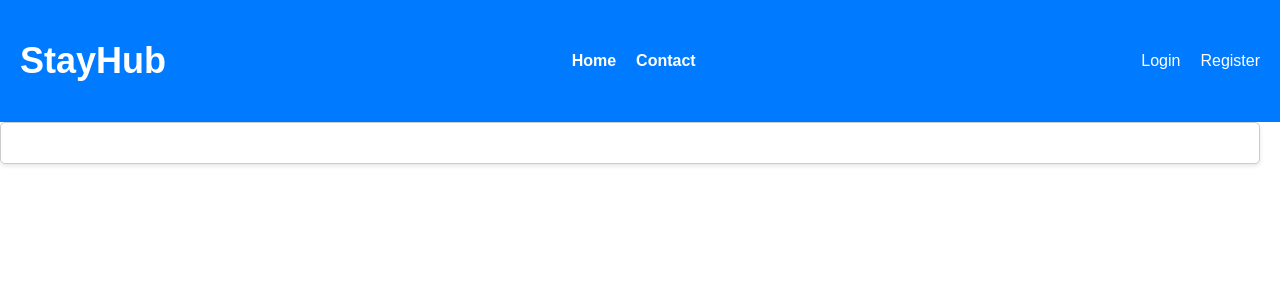
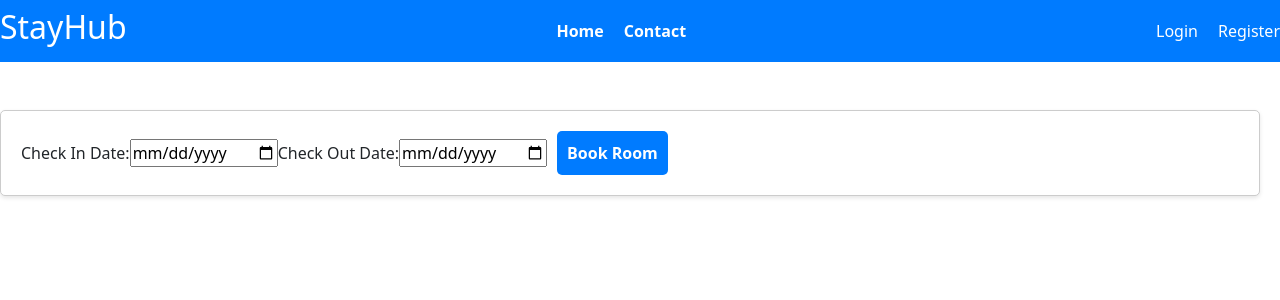
Before and after one commit to Robofish996/HotelBookingApp, a PHP site: page /pages/compare.php in a window 1280 px wide. Shown: the top 300 px of the page. Run offline with PHP 8.4, Linux system fonts and the light colour scheme.

Commit message:
Finished compare.php and styling

```diff
--- a/pages/compare.php
+++ b/pages/compare.php
@@ -1,5 +1,19 @@
+<?php session_start();
+
+$host = 'localhost';
+$username = 'Mathew';
+$password = 'mysql@123';
+$database = 'stayhub';
+
+$connection = mysqli_connect($host, $username, $password, $database);
+
+// Check connection
+if (!$connection) {
+    die("Database connection failed: " . mysqli_connect_error());
+} ?>
 <!DOCTYPE html>
 <html lang="en">
+
 <head>
     <meta charset="UTF-8">
     <meta http-equiv="X-UA-Compatible" content="IE=edge">
@@ -8,8 +22,11 @@
     <link rel="stylesheet" href="../styling/css/compare.css">
     <!-- Include FontAwesome CSS -->
     <link rel="stylesheet" href="https://cdnjs.cloudflare.com/ajax/libs/font-awesome/5.15.3/css/all.min.css">
+    <link defer href="https://cdn.jsdelivr.net/npm/bootstrap@5.2.3/dist/css/bootstrap.min.css" rel="stylesheet" integrity="sha384-rbsA2VBKQhggwzxH7pPCaAqO46MgnOM80zW1RWuH61DGLwZJEdK2Kadq2F9CUG65" crossorigin="anonymous">
 </head>
+
 <body>
+
     <!-- Navigation Bar -->
     <nav class="navbar">
         <div class="logo">
@@ -23,7 +40,7 @@
             <?php
             session_start();
 
-            if(isset($_SESSION['user_id'])) {
+            if (isset($_SESSION['user_id'])) {
                 echo '<a href="../pages/logout.php">Logout</a>';
             } else {
                 echo '<a href="../pages/login.php">Login</a>';
@@ -34,7 +51,7 @@
     </nav>
 
     <!-- Selected Hotel Information -->
-    <div class="selected-hotel">
+    <div class="selected-hotel mt-5">
         <?php
         if (isset($_GET['hotel_id'])) {
             $selected_hotel_id = $_GET['hotel_id'];
@@ -44,11 +61,43 @@
             foreach ($_SESSION['all_hotels'] as $hotel) {
                 if ($hotel['hotel_id'] == $selected_hotel_id) {
                     $selected_hotel = $hotel;
+                    echo '<h2>' . $hotel['hotel_name'] . '</h2>';
+                    echo '<div class="jumbotron jumbotron-fluid">';
+                    echo '    <div class="container">';
                     echo '<img src="' . $hotel['image_path'] . '" alt="' . $hotel['hotel_name'] . '">';
-                    echo '<img src="' . $hotel['view_image'] . '" alt="' . $hotel['hotel_name'] . '">';
-                    echo '<img src="' . $hotel['room_image'] . '" alt="' . $hotel['hotel_name'] . '">';
-                    echo '<img src="' . $hotel['bath_image'] . '" alt="' . $hotel['hotel_name'] . '">';
-                    echo '<h2>' . $hotel['hotel_name'] . '</h2>';
+
+                    echo '    </div>';
+                    echo '</div>';
+
+
+                    // Different Views Tab Menu
+                    echo '<h2> Different Views </h2>';
+                    echo '<ul class="nav nav-tabs" id="viewsTab" role="tablist">';
+                    echo '<li class="nav-item" role="presentation">';
+                    echo '<a class="nav-link active" id="room-tab" data-bs-toggle="tab" href="#room" role="tab" aria-controls="room" aria-selected="true">Room</a>';
+                    echo '</li>';
+                    echo '<li class="nav-item" role="presentation">';
+                    echo '<a class="nav-link" id="bath-tab" data-bs-toggle="tab" href="#bath" role="tab" aria-controls="bath" aria-selected="false">Bath</a>';
+                    echo '</li>';
+                    echo '<li class="nav-item" role="presentation">';
+                    echo '<a class="nav-link" id="view-tab" data-bs-toggle="tab" href="#view" role="tab" aria-controls="view" aria-selected="false">View</a>';
+                    echo '</li>';
+                    echo '</ul>';
+
+                    // Tab Content
+                    echo '<div class="tab-content">';
+                    echo '<div class="tab-pane fade show active" id="room" role="tabpanel" aria-labelledby="room-tab">';
+                    echo '<img src="' . $hotel['room_image'] . '" class="img-fluid" alt="Room Image">';
+                    echo '</div>';
+                    echo '<div class="tab-pane fade" id="bath" role="tabpanel" aria-labelledby="bath-tab">';
+                    echo '<img src="' . $hotel['bath_image'] . '" class="img-fluid" alt="Bath Image">';
+                    echo '</div>';
+                    echo '<div class="tab-pane fade" id="view" role="tabpanel" aria-labelledby="view-tab">';
+                    echo '<img src="' . $hotel['view_image'] . '" class="img-fluid" alt="View Image">';
+                    echo '</div>';
+                    echo '</div>';
+
+
                     echo '<p>' . $hotel['overview'] . '</p>';
                     echo '<p><i class="fas fa-bed"></i> Number of beds: ' . $hotel['number_of_beds'] . '</p>';
                     echo '<p><i class="fas fa-swimming-pool"></i> Pool Availability: ' . $hotel['pool_avail'] . '</p>';
@@ -64,7 +113,9 @@
 
             // Comparison Hotel Dropdown
             echo '<form method="post" action="#">';
-            echo '<label for="comparison_hotel">Select a Hotel to Compare:</label>';
+            echo '<h4> Compare to Different Hotels</h4>';
+
+
             echo '<select name="comparison_hotel">';
             foreach ($_SESSION['all_hotels'] as $hotel) {
                 if ($hotel['hotel_id'] != $selected_hotel_id) {
@@ -146,12 +197,74 @@
                 }
                 echo '</p>';
                 echo '</div>';
+                // Select this hotel button
+                echo '<form method="post" action="?hotel_id=' . $comparison_hotel_id . '">';
+                echo '<button type="submit" name="select_comparison_hotel">Select this hotel</button>';
+                echo '</form>';
+
+                echo '</div>';
+                // Handle selecting comparison hotel
+                if (isset($_POST['select_comparison_hotel'])) {
+                    $selected_hotel_id = $_GET['hotel_id'] = $_POST['comparison_hotel'];
+                    // Redirect to the page with the newly selected hotel
+                    header('Location: ?hotel_id=' . $selected_hotel_id);
+                    exit();
+                }
+            }
+            if (isset($_POST['book_room'])) {
+                if (isset($_SESSION['user_id'])) {
+                    $user_id = $_SESSION['user_id'];
+                    $check_in_date = $_POST['check_in_date'];
+                    $check_out_date = $_POST['check_out_date'];
+
+                    // Calculate the number of nights
+                    $check_in = new DateTime($check_in_date);
+                    $check_out = new DateTime($check_out_date);
+                    $interval = $check_in->diff($check_out);
+                    $number_of_nights = $interval->days;
+
+                    // Calculate the total price
+                    $total_price = $number_of_nights * $selected_hotel['price_per_night'];
+
+                    // Insert booking data into the orders table
+                    $query = "INSERT INTO orders (user_id, hotel_id, check_in_date, check_out_date, number_of_nights, total_price, time_of_order)
+                              VALUES ('$user_id', '$selected_hotel_id', '$check_in_date', '$check_out_date', '$number_of_nights', '$total_price', NOW())";
+                    mysqli_query($connection, $query);
+
+                    // Display a success message and reload the current page
+                    echo '<script>';
+                    echo 'alert("Booking successful!");';
+                    echo 'window.location.href = "hotels.php";';
+                    echo '</script>';
+                    exit();
+                } else {
+                    // Redirect to the login page if the user is not logged in
+                    header("Location: login.php");
+                    exit();
+                }
             }
         }
+
+        // Check In and Check Out Dates Input
+        echo '<form method="post" action="#">';
+        echo '<label for="check_in_date">Check In Date:</label>';
+        echo '<input type="date" name="check_in_date" required>';
+        echo '<label for="check_out_date">Check Out Date:</label>';
+        echo '<input type="date" name="check_out_date" required>';
+
+        // Book Room Button
+        echo '<button type="submit" name="book_room">Book Room</button>';
+        echo '</form>';
+
+
         ?>
     </div>
 
     <!-- Include FontAwesome JavaScript -->
     <script src="https://cdnjs.cloudflare.com/ajax/libs/font-awesome/5.15.3/js/all.min.js"></script>
+    <!--Adding scripts for website-->
+    <script defer src="https://cdn.jsdelivr.net/npm/bootstrap@5.2.3/dist/js/bootstrap.bundle.min.js" integrity="sha384-kenU1KFdBIe4zVF0s0G1M5b4hcpxyD9F7jL+jjXkk+Q2h455rYXK/7HAuoJl+0I4" crossorigin="anonymous"></script>
+    <script defer src="https://cdn.jsdelivr.net/npm/bootstrap@5.2.3/dist/js/bootstrap.min.js" integrity="sha384-cuYeSxntonz0PPNlHhBs68uyIAVpIIOZZ5JqeqvYYIcEL727kskC66kF92t6Xl2V" crossorigin="anonymous"></script>
 </body>
+
 </html>
```
